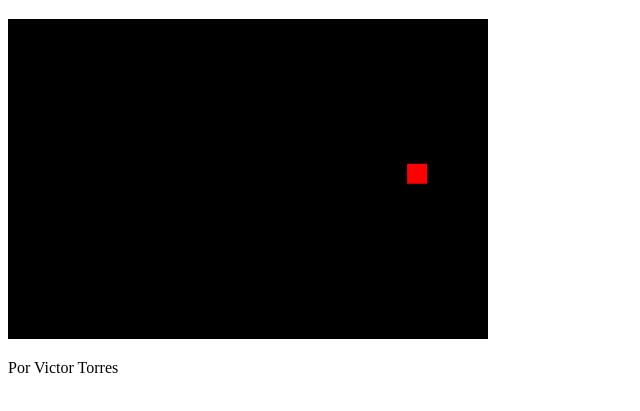
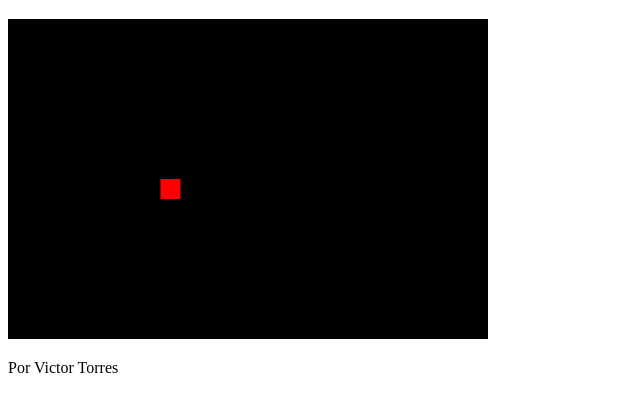
Before and after one commit to ufjf-dcc104/ufjf-dcc138-2021-3ere-atv1-TioHidan, a plain HTML site: page index.html in a window 1280 px wide. Shown: the part 61-472 px from the top of the page, without its empty margins (0-640 px from the left). Drawn offline with Linux system fonts and the light colour scheme.

Commit message:
atualização de estado caindo

```diff
--- a/index.html
+++ b/index.html
@@ -35,9 +35,9 @@
          ctx.fillRect(0,0,  canvas.width,canvas.height);
 
         //Atualiza estado
-        x = x + 100*dt;
+        x = x + 1*dt;
         a = a +2*Math.PI*dt;
-        y = 150 + 100*Math.tan(a);
+        y = 10 + 10*Math.trunc(a);
          //desenha elementos
 
          ctx.fillStyle = "Red";
```
